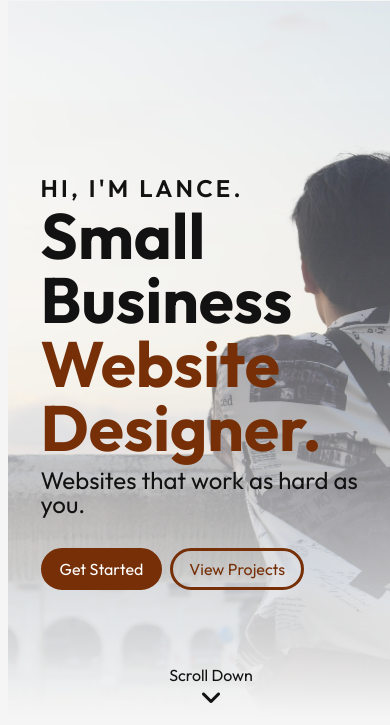
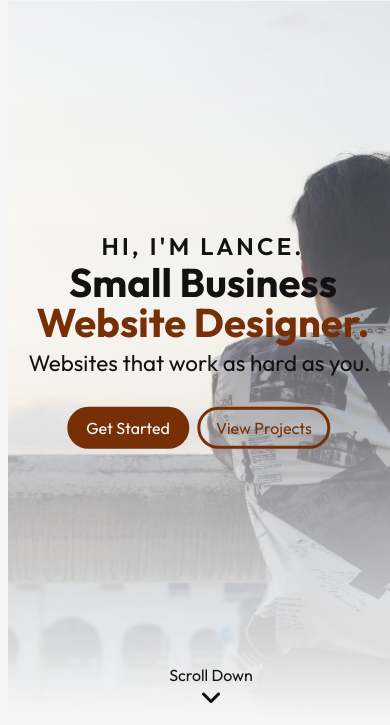
Before and after one commit to LanceSebastian/Portfolio, a plain HTML site: page index.html in a window 390 px wide. Shown: the part 119-844 px from the top of the page. Drawn offline with Linux system fonts and the light colour scheme.

Commit message:
fix: make hero section mobile responsive

```diff
--- a/src/styles/base.css
+++ b/src/styles/base.css
@@ -47,7 +47,7 @@ h1 {
     margin: 0;
     padding: 0;
     line-height: 1;
-    font-size: clamp(4rem, 3.5vw, 6rem);
+    font-size: clamp(2.5rem, 3.5vw, 6rem);
 }
 
 h2 {
--- a/src/styles/components.css
+++ b/src/styles/components.css
@@ -482,12 +482,24 @@ body:not(.dark) .recommend .offers li::after {
 }
 
 .subheader {
-    font-size: clamp(1.5rem, 4vw, 3rem);
+    font-size: clamp(1.4rem, 4vw, 3rem);
 }
 
 @media (max-width: 900px) {
     nav .ctaButton {
         display: none;
+    }
+}
+
+@media (max-width: 600px) {
+    .header {
+        left: 50%;
+        transform: translate(-50%, -50%);
+        width: 90%;
+        max-width: 100%;
+        top: 55%;
+        align-items: center;
+        text-align: center;
     }
 }
 
```
